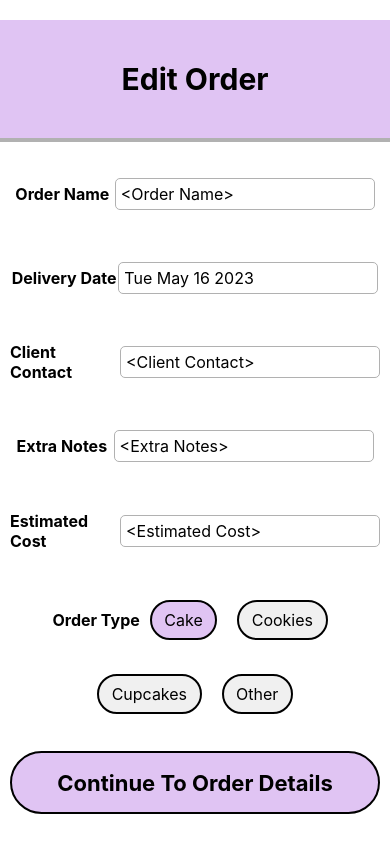
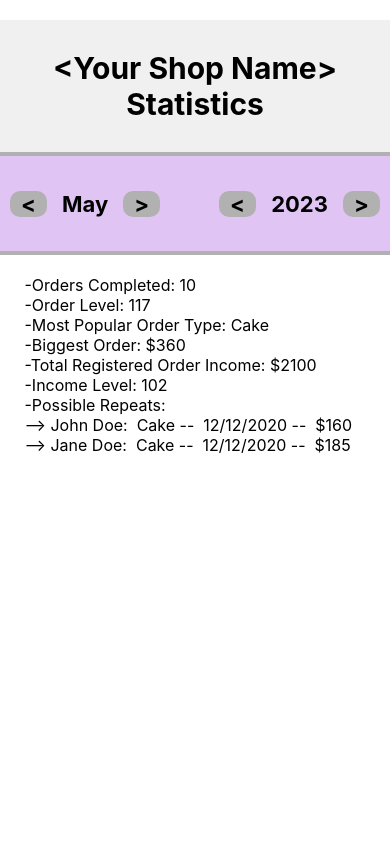
Before and after one commit to MicheleMassa802/CodeName-Cake, a React Native app in the folder FrontEnd-Cake/: screen / in a window 390 px wide. Built offline with nearby package versions, Linux system fonts and the light colour scheme.

Commit message:
LDM + FE order chainning button

```diff
--- a/FrontEnd-Cake/App.js
+++ b/FrontEnd-Cake/App.js
@@ -29,10 +29,10 @@ export default function App() {
       {/* <RegisterScreen/> */}
       {/* <LoginScreen/> */}
       {/* <HomeScreen/> */}
-      {/* <StatsScreen/> */}
+      <StatsScreen/>
       {/* <ViewOrdersScreen/> */}
       {/* <CalendarScreen/> */}
-      <AddOrderScreen/>
+      {/* <AddOrderScreen/> */}
       {/* <AddOrderFurtherDetailsScreen/> */}
       {/* <ViewReceiptScreen/> */}
 
--- a/FrontEnd-Cake/app/screens/AddOrderFurtherDetailsScreen.js
+++ b/FrontEnd-Cake/app/screens/AddOrderFurtherDetailsScreen.js
@@ -73,7 +73,7 @@ function AddOrderFurtherDetailsScreen(props) {
         },
     };
     const detailTypes = Object.keys(detailObjects);
-    const chosenOrderType = orderTypes[2];
+    const chosenOrderType = orderTypes[3];
 
 
     // should know
--- a/FrontEnd-Cake/app/screens/ViewReceiptScreen.js
+++ b/FrontEnd-Cake/app/screens/ViewReceiptScreen.js
@@ -52,6 +52,9 @@ function ViewReceiptScreen(props) {
         return day + "-" + month + "-" + year;
     }
 
+    const chainedOrder = true; // true if the attachedOrder field in the order object is not null
+    // means that another screen with the following suborder details should be displayed too
+
 
     // Screen
     return (
@@ -95,6 +98,13 @@ function ViewReceiptScreen(props) {
                     </ScrollView>
                 </View>
 
+                {chainedOrder && (
+                    <TouchableOpacity style={styles.button} onPress={() => console.log("Onto the attached order")}>
+                        <Text style={font_styles.subtitle}> View Attached Order </Text>
+                    </TouchableOpacity>
+                )}
+
+
             </View>
         </View>
     );
@@ -110,7 +120,7 @@ const styles = StyleSheet.create({
     },
 
     titleBar: {
-        flex: 1,
+        flex: 0.6,
         backgroundColor: colors.primary_default,
         borderBottomWidth: 4,
         borderColor: colors.darker_secondary,
@@ -144,6 +154,18 @@ const styles = StyleSheet.create({
         borderWidth: 2,
     },
 
+    button: {
+        marginHorizontal: 10,
+        borderRadius: 20,
+        justifyContent: 'center',
+        alignItems: 'center',
+        borderWidth: 2,
+        borderColor: colors.black,
+        padding: 8,
+        marginVertical: 5,
+        backgroundColor: colors.primary_default,
+    },
+
 
 
 });
```
Also changed, not shown: 2 other files (tests, documents, lock files or other folders).
